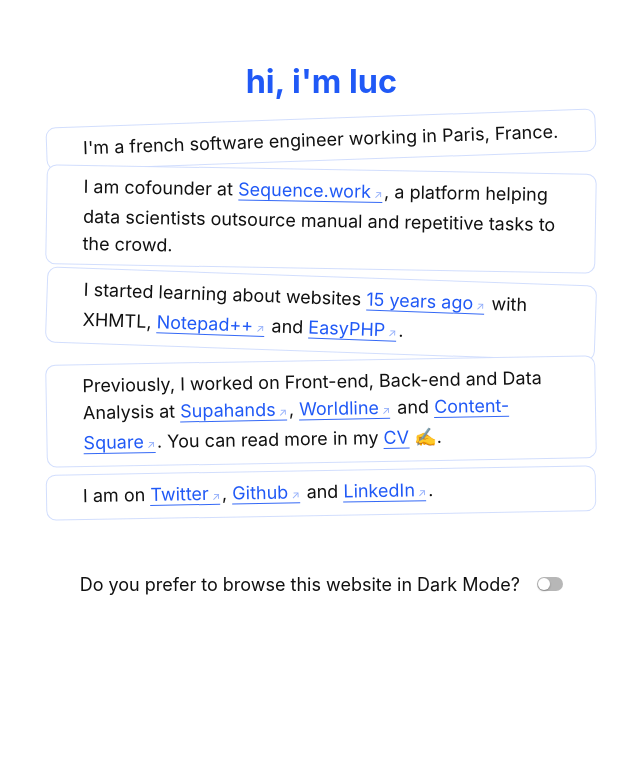
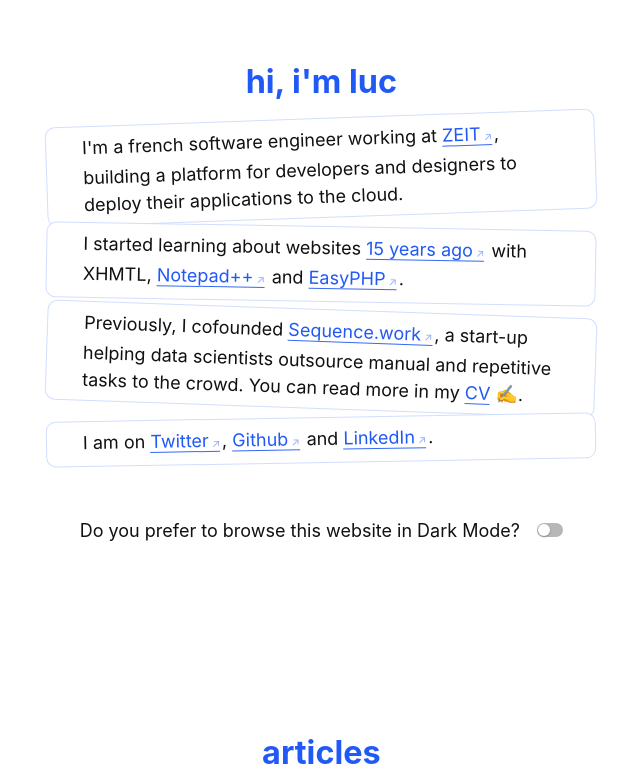
Before and after one commit to lucleray/luc.im, a Next.js app: page / in a window 1280 px wide. Shown: the top 782 px of the page, without its empty margins (56-696 px from the left). Built offline with nearby package versions, Linux system fonts and the light colour scheme; a web font is replaced by a local one.

Commit message:
add ZEIT (#18)
* add ZEIT

* update copy

* update copy again

```diff
--- a/pages/index.js
+++ b/pages/index.js
@@ -9,11 +9,10 @@
 const Presentation = () => (
   <section aria-labelledby="presentation-title">
     <H1 id="presentation-title">hi, i'm luc</H1>
-    <Card>I'm a french software engineer working in Paris, France.</Card>
     <Card>
-      I am cofounder at{' '}
-      <A href="https://sequence.work">Sequence.work</A>, a platform helping data
-      scientists outsource manual and repetitive tasks to the crowd.
+      I'm a french software engineer working at{' '}
+      <A href="https://zeit.co">ZEIT</A>, building a platform for developers and
+      designers to deploy their applications to the cloud.
     </Card>
     <Card>
       I started learning about websites{' '}
@@ -22,11 +21,10 @@
       <A href="http://www.easyphp.org/">EasyPHP</A>.
     </Card>
     <Card>
-      Previously, I worked on Front-end, Back-end and Data Analysis at{' '}
-      <A href="https://www.supahands.com/">Supahands</A>,{' '}
-      <A href="https://worldline.com/">Worldline</A> and{' '}
-      <A href="https://www.contentsquare.com/">Content-Square</A>. You can read
-      more in my <A href="static/resume-luc-leray.pdf">CV</A> ✍.
+      Previously, I cofounded <A href="https://sequence.work">Sequence.work</A>,
+      a start-up helping data scientists outsource manual and repetitive tasks
+      to the crowd. You can read more in my{' '}
+      <A href="static/resume-luc-leray.pdf">CV</A> ✍.
     </Card>
     <Card>
       I am on <A href="https://twitter.com/lucleray">Twitter</A>,{' '}
```
